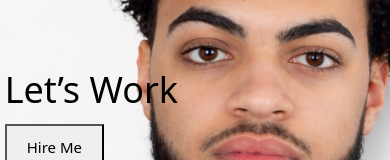
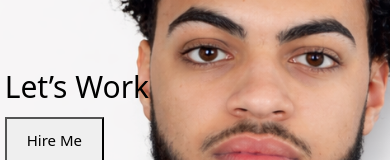
Before and after one commit to DariusNauglerWilliams/Darius-Naugler-Williams-Portfolio, a React (Vite) app in the folder dnw-portfolio/: page / in a window 390 px wide. Shown: the part 292-452 px from the top of the page. Built offline with nearby package versions, Linux system fonts and the light colour scheme.

Commit message:
change button h1

```diff
--- a/dnw-portfolio/src/index.css
+++ b/dnw-portfolio/src/index.css
@@ -333,7 +333,7 @@ min-height: 100vh;
 
 
   #cta h1 {
-    font-size: 36px !important;
+    font-size: 30px !important;
     line-height: 1.1;
     margin-bottom: 14px !important;
 
```
